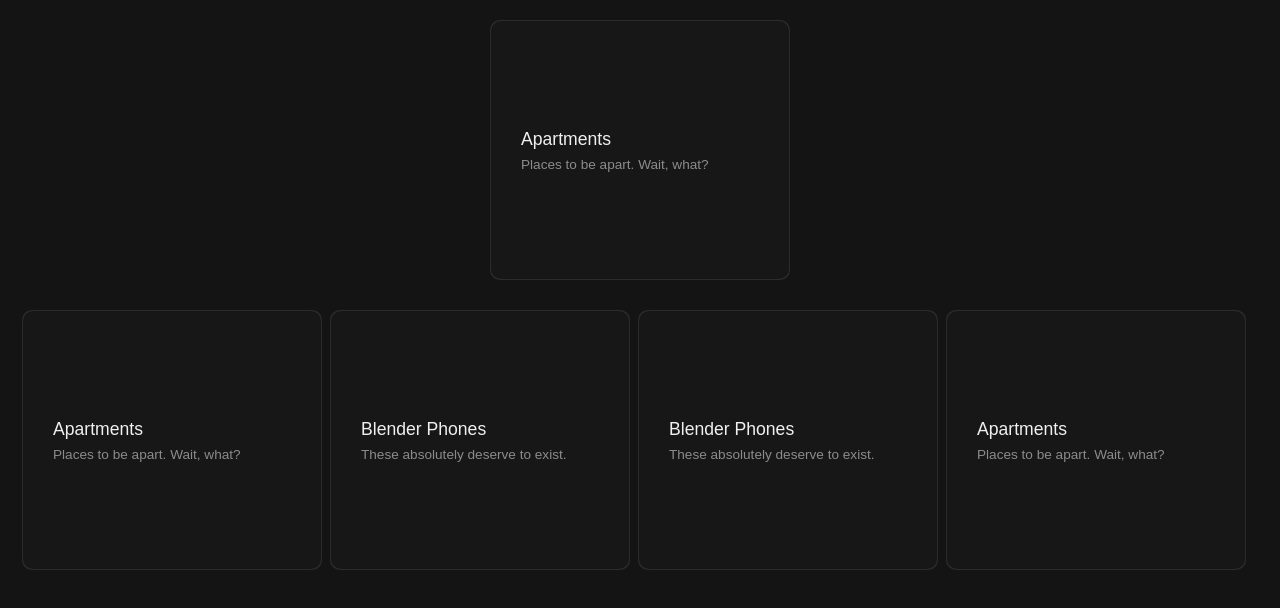
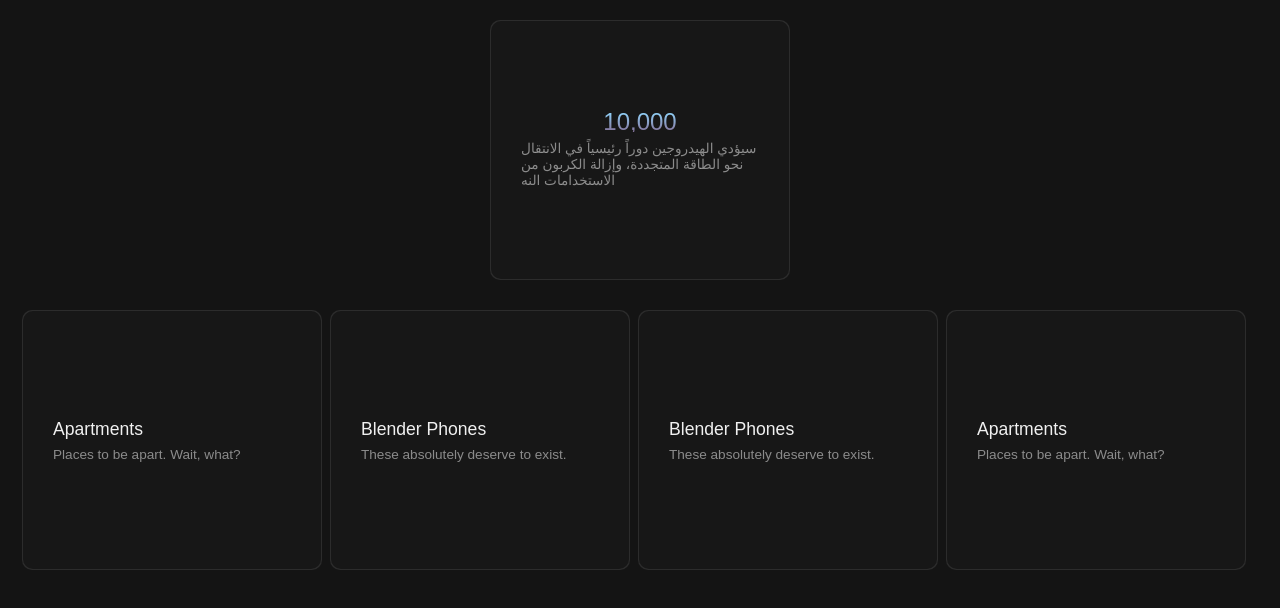
Before and after one commit to AOU-Hackathon-AI-Team/landingpage-aou-ai, a website: page shared/components/prizes.html in a window 1280 px wide. Drawn offline with Linux system fonts and the light colour scheme.

Commit message:
textliaer

```diff
--- a/shared/components/prizes.html
+++ b/shared/components/prizes.html
@@ -281,6 +281,13 @@
         }
       }
 
+      .h3-title-price{
+        background: linear-gradient(180deg, #91D8FF -3.61%, #847199 101.27%);
+        -webkit-background-clip: text;
+        -webkit-text-fill-color: transparent;
+        font-size: x-large !important;
+        text-align: center !important;
+              }
 
 
 
@@ -344,8 +351,8 @@
       <div class="card-info-wrapper">
         <div class="card-info">
           <div class="card-info-title">
-            <h3>Apartments</h3>
-            <h4>Places to be apart. Wait, what?</h4>
+            <h3 class="h3-title-price">10,000</h3>
+            <h4>سيؤدي الهيدروجين دوراً رئيسياً في الانتقال نحو الطاقة المتجددة، وإزالة الكربون من الاستخدامات النه</h4>
           </div>
         </div>
       </div>
```
